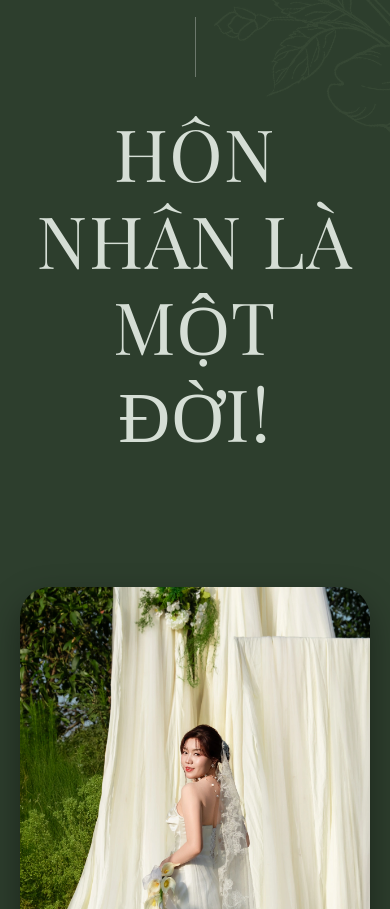
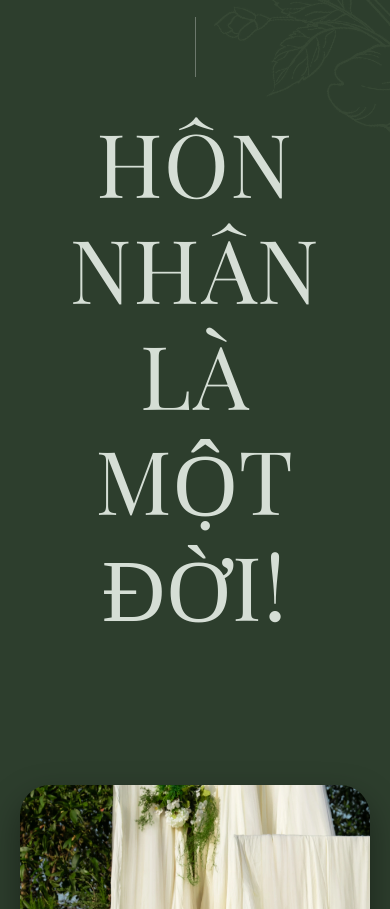
Before and after one commit to Amvio00/MINH-TRAN-DUC-HUY-NG, a plain HTML site: page index.html in a window 390 px wide. Shown: the part 1112-2021 px from the top of the page. Drawn offline with nearby package versions, Linux system fonts and the light colour scheme; a web font is replaced by a local one.

Commit message:
Update index.html

```diff
--- a/index.html
+++ b/index.html
@@ -535,7 +535,7 @@
     font-style: normal; /* Đảm bảo chữ đứng, không bị cong vẹo */
 
     /* Làm to cỡ chữ lên, ví dụ khoảng 3.5rem (so với 1.2-1.5rem ban đầu) */
-    font-size: 4.5rem;
+    font-size: 5.5rem;
 
     /* Điều chỉnh các thông số khác để chữ trông trang nhã */
     font-weight: 500;            /* Độ đậm vừa phải, không quá dày */
```
